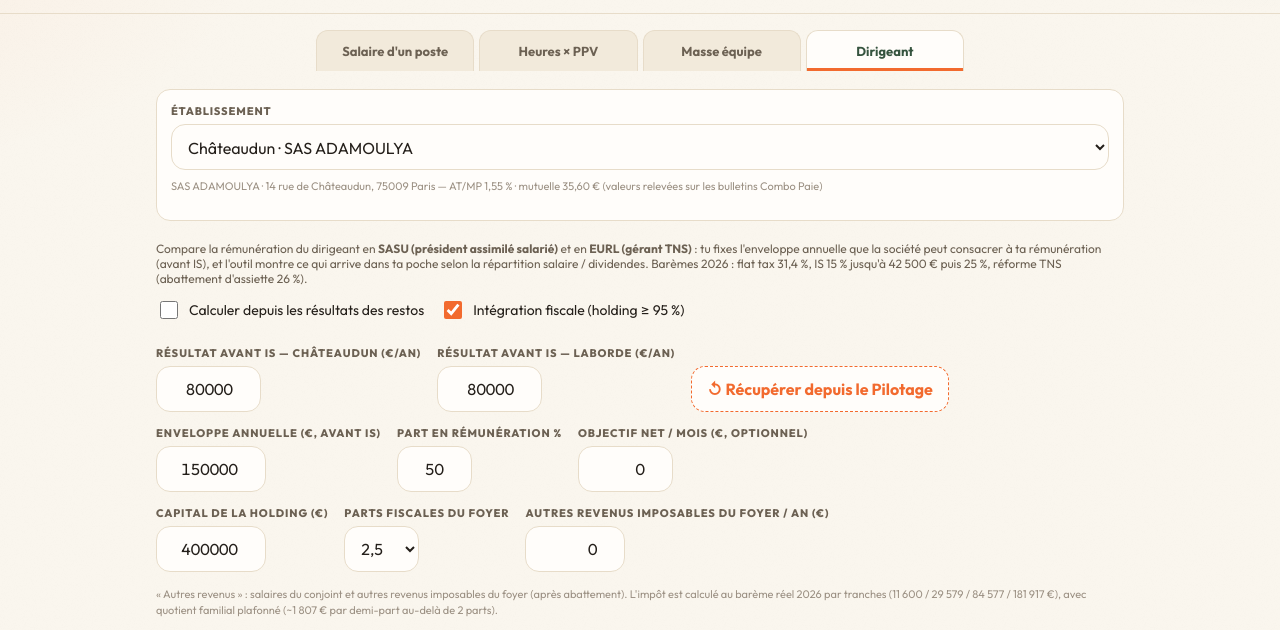
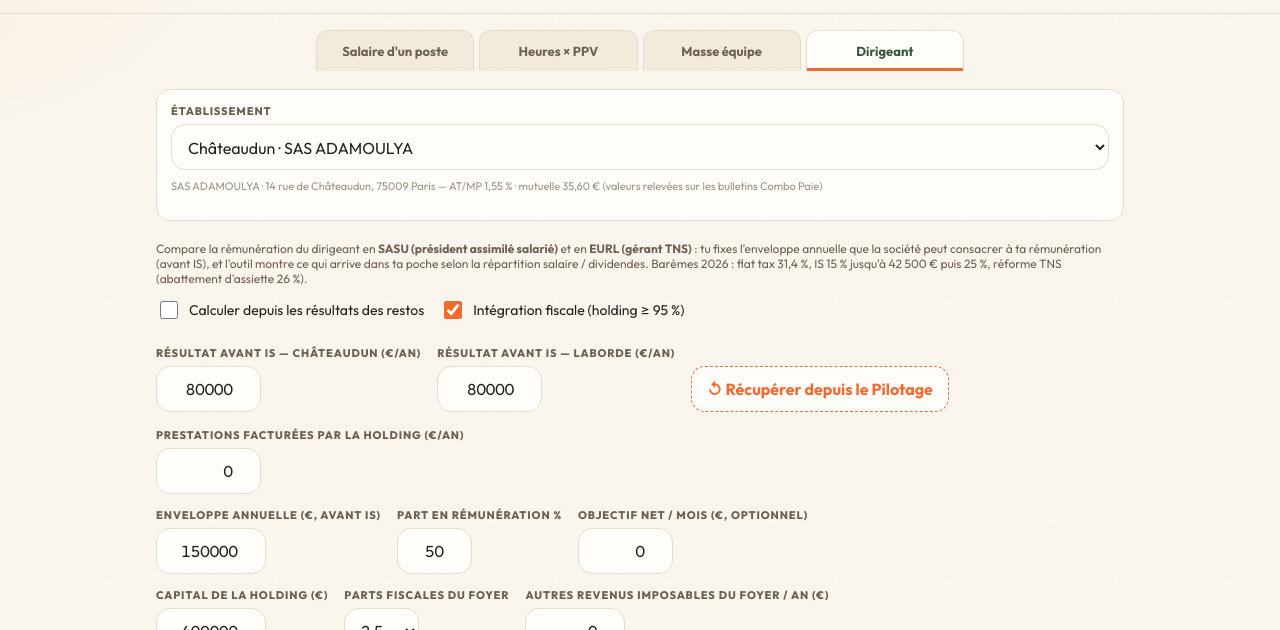
Before and after one commit to cocottecantinegourmande-gif/calculateur-paie-cocottes, a plain HTML site: page index.html in a window 1280 px wide. Both pictures are taken after a click on the element "Dirigeant". Shown: the part 107-737 px from the top of the page. Drawn offline with Linux system fonts and the light colour scheme.

Commit message:
Facturation holding et libelle IS explicite dans l onglet Dirigeant
- Champ prestations facturees holding -> restos : hors integration, remuneration deductible a hauteur des prestations + tronçon IS 15 % propre a la holding ; neutre en integration (verifie)
- Avertissement Cour de cassation juin 2026 : prestations reelles distinctes du mandat social, convention ecrite, prix de marche
- Libelle IS corrige : 15 % jusqu a 42 500 EUR puis 25 %, un tronçon a 15 % par societe ou par groupe selon le regime

Co-Authored-By: Claude Fable 5 <noreply@anthropic.com>

```diff
--- a/index.html
+++ b/index.html
@@ -1,5 +1,5 @@
 <!DOCTYPE html>
-<!-- v20260830-0010 -->
+<!-- v20260830-0045 -->
 <html lang="fr">
 <head>
 <meta charset="UTF-8">
@@ -310,8 +310,10 @@
     <div><label class="txt">Résultat avant IS — Châteaudun (€/an)</label><input type="number" id="dirR1" step="5000" min="0" style="width:105px"></div>
     <div><label class="txt">Résultat avant IS — Laborde (€/an)</label><input type="number" id="dirR2" step="5000" min="0" style="width:105px"></div>
     <button class="btn-add" id="dirSync" type="button" style="margin-top:0">↺ Récupérer depuis le Pilotage</button>
+    <div><label class="txt">Prestations facturées par la holding (€/an)</label><input type="number" id="dirFees" step="5000" min="0" style="width:105px"></div>
   </div>
   <p class="src" id="dirSyncInfo" hidden></p>
+  <p class="src" id="dirFeesNote" hidden>⚠️ <b>Facturation holding → restos</b> : uniquement pour des <b>prestations réelles et distinctes du mandat social</b> (compta, RH, achats, marketing…), avec convention écrite et prix de marché — la Cour de cassation (juin 2026) requalifie les management fees qui rémunèrent la fonction de dirigeant. <b>En intégration fiscale, cette facturation est fiscalement neutre</b> (même résultat de groupe) : son intérêt est ailleurs (trésorerie régulière de la holding sans attendre les dividendes). <b>Hors intégration</b>, elle rend ta rémunération déductible chez la holding à hauteur des prestations facturées, et la holding dispose de son propre tronçon d'IS à 15 %.</p>
   <p class="src" id="dirRemonteeNote" hidden>Régime mère-fille : les dividendes remontés des SAS vers la holding sont exonérés d'IS chez la mère, hors quote-part de frais de 5 % (1 % en intégration fiscale). <b>Avec intégration fiscale</b> : la rémunération que te verse la holding est déductible du résultat du groupe, mais le taux réduit d'IS à 15 % ne s'applique qu'une seule fois (42 500 € pour tout le groupe au lieu de 42 500 € par société). <b>Sans intégration</b> : chaque resto garde son seuil à 15 %, mais ta rémunération est payée sur du résultat déjà imposé et le déficit de la holding est perdu.</p>
   <div class="rang" style="margin-top:12px">
     <div><label class="txt">Enveloppe annuelle (€, avant IS)</label><input type="number" id="dirEnv" step="5000" min="0" style="width:110px"></div>
@@ -975,7 +977,7 @@ document.querySelectorAll(".tab").forEach(t => {
 });
 
 // ============ ONGLET DIRIGEANT ============
-const DIR = { env: 150000, remPct: 50, cap: 400000, parts: 2.5, autres: 0, es: 0, per: 0, cesu: 0, cca: 0, obj: 0, remontee: false, integ: true, r1: 80000, r2: 80000 };
+const DIR = { env: 150000, remPct: 50, cap: 400000, parts: 2.5, autres: 0, es: 0, per: 0, cesu: 0, cca: 0, obj: 0, remontee: false, integ: true, r1: 80000, r2: 80000, fees: 0 };
 const isc = (b) => Math.min(Math.max(0, b), 42500) * 0.15 + Math.max(0, b - 42500) * 0.25;
 try { const o = JSON.parse(localStorage.getItem("paie-dirigeant") || "null"); if (o) Object.assign(DIR, o); } catch (e) {}
 function sauverDir() { try { localStorage.setItem("paie-dirigeant", JSON.stringify(DIR)); } catch (e) {} }
@@ -1053,19 +1055,25 @@ function dirFlux(remPct, envInput) {
     const qp = divPool * 0.01 * 0.25; // quote-part de frais 1 % taxée à l'IS
     return { envAff: P, envRem, envDiv: Math.max(0, divPool - qp), isExt: isTot, qp };
   }
-  // Sans intégration : IS payé par chaque resto (deux seuils à 15 %), remontée mère-fille (quote-part 5 %),
-  // puis rémunération et leviers payés par la holding SANS déduction (déficit perdu).
+  // Sans intégration : IS payé par chaque resto (un tronçon à 15 % chacun), remontée mère-fille (quote-part 5 %).
+  // Les prestations facturées par la holding déplacent du résultat vers elle : la rémunération y devient
+  // déductible à hauteur des prestations, et la holding a son propre tronçon d'IS à 15 %.
   const tot = DIR.r1 + DIR.r2, ratio = tot > 0 ? P / tot : 1;
-  const isTot = isc(DIR.r1 * ratio) + isc(DIR.r2 * ratio);
-  const qp = Math.max(0, P - isTot) * 0.05 * 0.15;
-  const dispo = Math.max(0, P - isTot - qp);
+  const F = Math.min(DIR.fees || 0, P);
+  const f1 = tot > 0 ? F * DIR.r1 / tot : F / 2, f2 = F - f1;
+  const isFilles = isc(Math.max(0, DIR.r1 - f1) * ratio) + isc(Math.max(0, DIR.r2 - f2) * ratio);
+  const brutRemontee = Math.max(0, P - F - isFilles);
+  const qp = brutRemontee * 0.05 * 0.15;
+  const isHold = isc(Math.max(0, F - envRem - L));
+  const dispo = Math.max(0, brutRemontee - qp + F - isHold);
   const envRemEff = Math.min(envRem, dispo);
-  return { envAff: P, envRem: envRemEff, envDiv: Math.max(0, dispo - envRemEff - L), isExt: isTot, qp, horsDeduc: true };
+  return { envAff: P, envRem: envRemEff, envDiv: Math.max(0, dispo - envRemEff - L), isExt: isFilles + isHold, qp, horsDeduc: envRem + L > F + 0.01, fees: F };
 }
 
 function rendreDir() {
   $("dirRemonteeWrap").hidden = !DIR.remontee;
   $("dirRemonteeNote").hidden = !DIR.remontee;
+  $("dirFeesNote").hidden = !(DIR.remontee && DIR.fees > 0);
   $("dirEnv").disabled = DIR.remontee;
   if (DIR.remontee) $("dirEnv").value = DIR.r1 + DIR.r2;
   const F = dirFlux(DIR.remPct, null);
@@ -1083,18 +1091,19 @@ function rendreDir() {
   if (DIR.es > 47580) al.push("Épargne salariale au-delà des plafonds cumulés (47 580 €/an : intéressement 36 045 + PEE 3 845 + PERECO 7 690).");
   if (DIR.cesu > 2540) al.push("CESU au-delà du plafond exonéré (2 540 €/an) — l'excédent serait requalifié.");
   if (DIR.per > Math.max(4710, (S.netRem) * 0.10)) al.push("PER probablement au-delà du plafond déductible (~10 % des revenus professionnels).");
-  if (DIR.remontee && !DIR.integ && envRem + dirEnvLeviers() > 0) al.push("Sans intégration fiscale, la rémunération et les leviers versés par la holding sont payés sur un résultat déjà imposé (déficit holding perdu) : le montage rémunération y est fortement pénalisé.");
+  if (DIR.remontee && !DIR.integ && F.horsDeduc) al.push("Sans intégration fiscale, la part de rémunération et de leviers qui dépasse les prestations facturées par la holding est payée sur un résultat déjà imposé (déficit holding perdu). Augmente les prestations facturées (si elles sont réelles) ou opte pour l'intégration fiscale.");
   $("dirAlertes").hidden = !al.length;
   $("dirAlertes").textContent = al.length ? "⚠️ " + al.join(" ") : "";
 
   const tr2 = (lib, a, b, cls) => "<tr" + (cls ? ' class="' + cls + '"' : "") + "><td>" + lib + "</td><td>" + eur(a, 0) + "</td><td>" + eur(b, 0) + "</td></tr>";
   let d = "<thead><tr><th></th><th>Holding SASU</th><th>Holding EURL</th></tr></thead><tbody>";
   if (DIR.remontee) d += tr2("Résultat des restos avant IS", F.envAff, F.envAff);
+  if (DIR.remontee && F.fees > 0) d += tr2("Prestations facturées par la holding" + (DIR.integ ? " (neutre en intégration)" : ""), F.fees, F.fees);
   d += tr2("Enveloppe rémunération" + (F.horsDeduc ? " (non déductible ⚠️)" : ""), envRem, envRem);
   d += tr2("Cotisations sociales", -S.cotis, -U.cotis);
   d += tr2("Rémunération nette (avant IR)", S.netRem, U.netRem);
   d += tr2(DIR.remontee ? "Dividendes distribuables (après IS)" : "Enveloppe dividendes", envDiv, envDiv);
-  d += tr2(DIR.remontee ? (DIR.integ ? "IS du groupe intégré (un seul seuil à 15 %)" : "IS payé par les restos (un seuil à 15 % chacun)") : "IS (15 % ≤ 42 500 €, puis 25 %)", -S.is, -U.is);
+  d += tr2(DIR.remontee ? (DIR.integ ? "IS du groupe intégré — 15 % ≤ 42 500 € puis 25 % (un seul tronçon à 15 % pour tout le groupe)" : "IS payé par les restos — 15 % ≤ 42 500 € puis 25 % (un tronçon à 15 % par société)") : "IS (15 % ≤ 42 500 €, puis 25 %)", -S.is, -U.is);
   if (F.qp > 0) d += tr2("Quote-part de frais mère-fille (" + (DIR.integ ? "1 %" : "5 %") + ")", -F.qp, -F.qp);
   if (U.cotisDiv > 0) d += tr2("Cotisations TNS sur dividendes > 10 % du capital (40 000 €)", 0, -U.cotisDiv);
   d += tr2("Dividendes nets d'impôts (" + (S.optionBareme ? "barème" : "flat tax") + " / " + (U.optionBareme ? "barème" : "flat tax") + ")", S.divNet, U.divNet);
@@ -1146,7 +1155,7 @@ function rendreDir() {
 });
 $("dirParts").value = DIR.parts;
 $("dirParts").onchange = () => { DIR.parts = parseFloat($("dirParts").value) || 2; sauverDir(); rendreDir(); };
-[["dirR1","r1"],["dirR2","r2"]].forEach(([id,cle]) => {
+[["dirR1","r1"],["dirR2","r2"],["dirFees","fees"]].forEach(([id,cle]) => {
   $(id).value = DIR[cle];
   $(id).oninput = () => { DIR[cle] = Math.max(0, parseFloat($(id).value) || 0); sauverDir(); rendreDir(); };
 });
```
